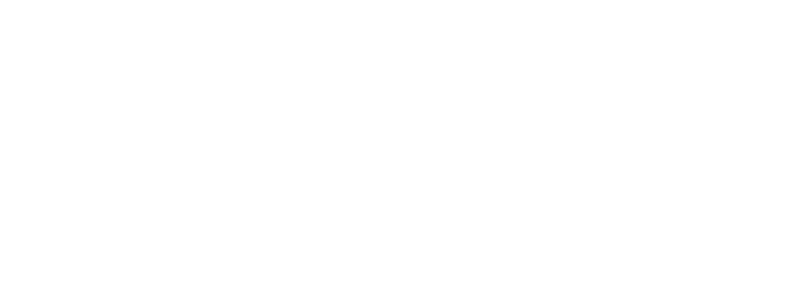
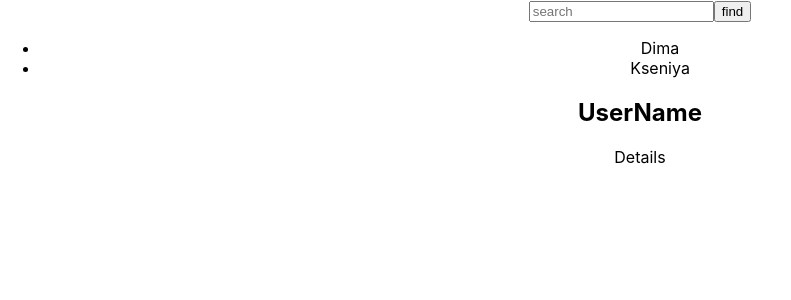
Before and after one commit to Fibi131904/githubAPI, a React (Create React App) app: page / in a window 1280 px wide. Shown: the top 300 px of the page, without its empty margins (0-791 px from the left). Built offline with nearby package versions, Linux system fonts and the light colour scheme.

Commit message:
feat: ui Layout

```diff
--- a/src/App.tsx
+++ b/src/App.tsx
@@ -1,10 +1,11 @@
 import React from 'react';
 import './App.css';
+import { Github } from './Github';
 
 function App() {
   return (
     <div className="App">
-
+      <Github/>
     </div>
   );
 }
--- a/src/Github.tsx
+++ b/src/Github.tsx
@@ -1 +1,22 @@
 import React from 'react';
+
+
+
+export const Github=()=> {
+  return (
+    <div>
+      <div>
+        <input placeholder='search'/>
+        <button>find</button>
+      </div>
+      <ul>
+        {['Dima', 'Kseniya'].map(n=><li>{n}</li>)}
+      </ul>
+      <div>
+        <h2>UserName</h2>
+        <div>Details</div>
+      </div>
+
+    </div>
+  );
+}
```
